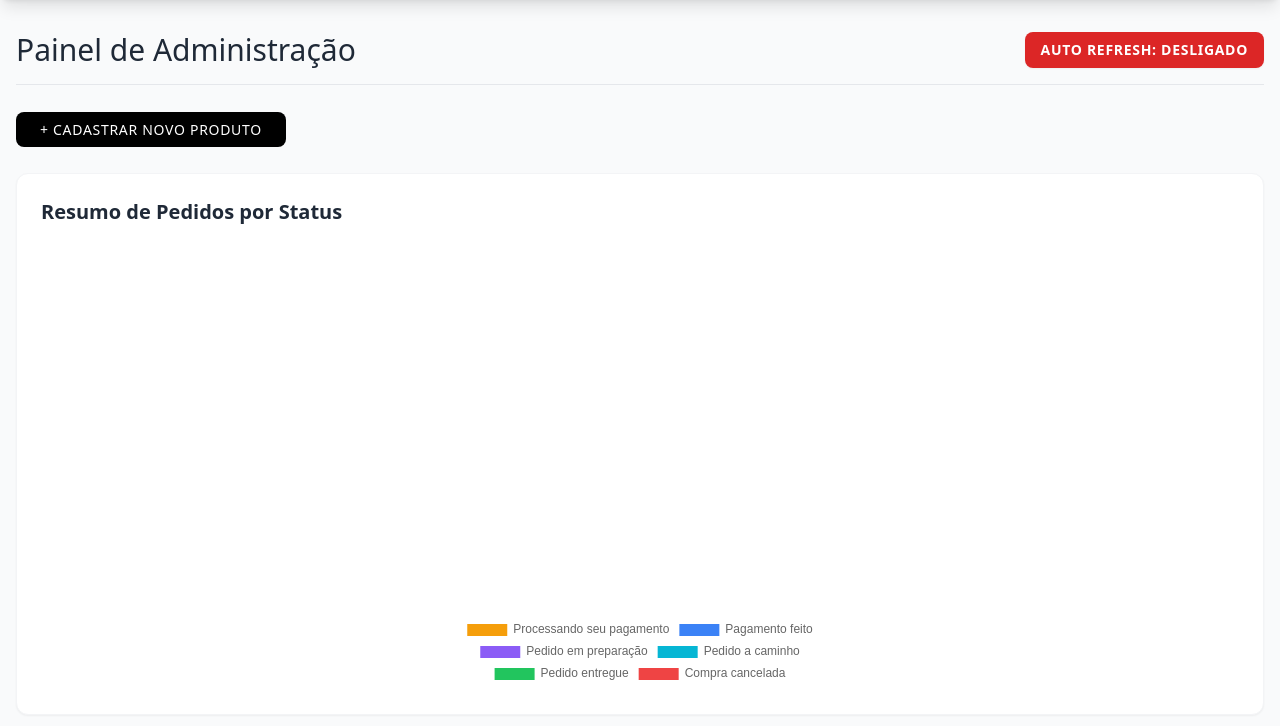
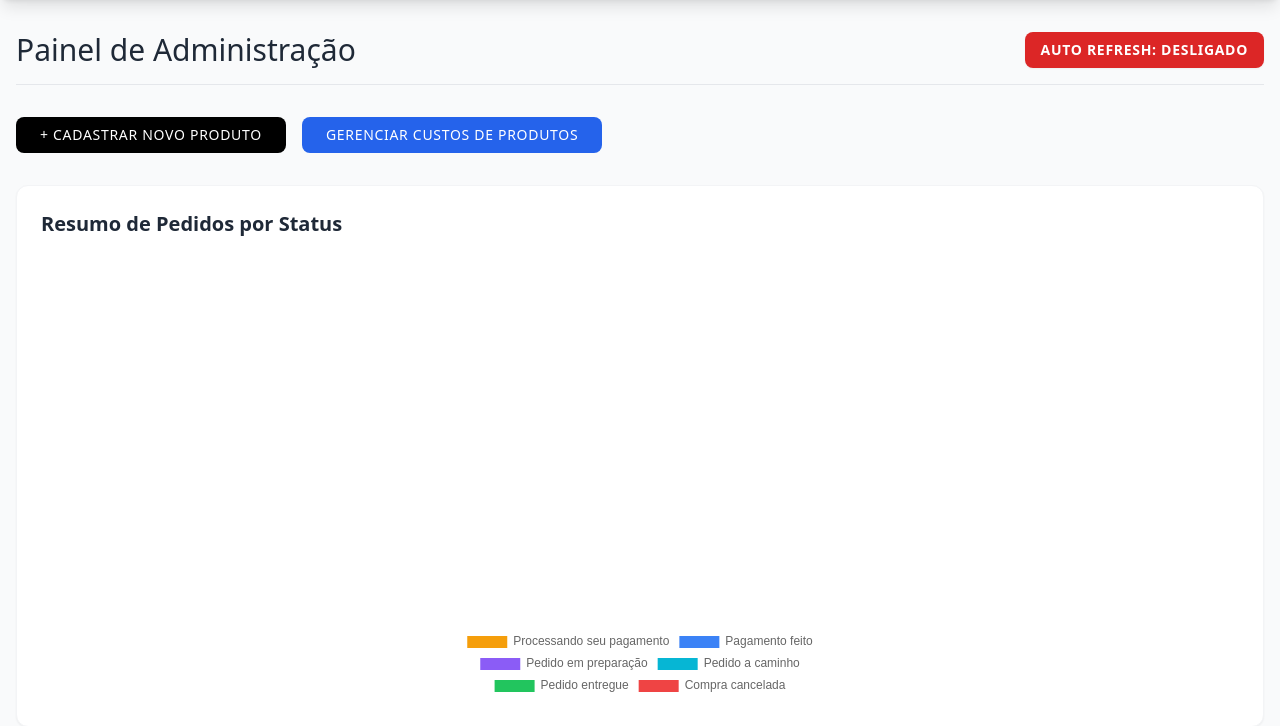
Before and after one commit to mkmayk11/story, a Flask app: page /admin in a window 1280 px wide. Shown: the part 70-796 px from the top of the page. Run offline with Flask 3, Linux system fonts and the light colour scheme; a user stored in the database is signed in; some libraries are stand-ins or nearby versions.

Commit message:
Update admin.html

```diff
--- a/templates/admin.html
+++ b/templates/admin.html
@@ -11,9 +11,12 @@
     </button>
 </div>
 
-<div class="mb-8">
+<div class="mb-8 flex flex-wrap gap-4">
     <a href="{{ url_for('add_product') }}" class="bg-black text-white px-6 py-2 rounded-lg text-sm uppercase tracking-wider hover:bg-gray-800">
         + Cadastrar Novo Produto
+    </a>
+    <a href="{{ url_for('gerenciar_custos') }}" class="bg-blue-600 text-white px-6 py-2 rounded-lg text-sm uppercase tracking-wider hover:bg-blue-700">
+        Gerenciar Custos de Produtos
     </a>
 </div>
 
```
